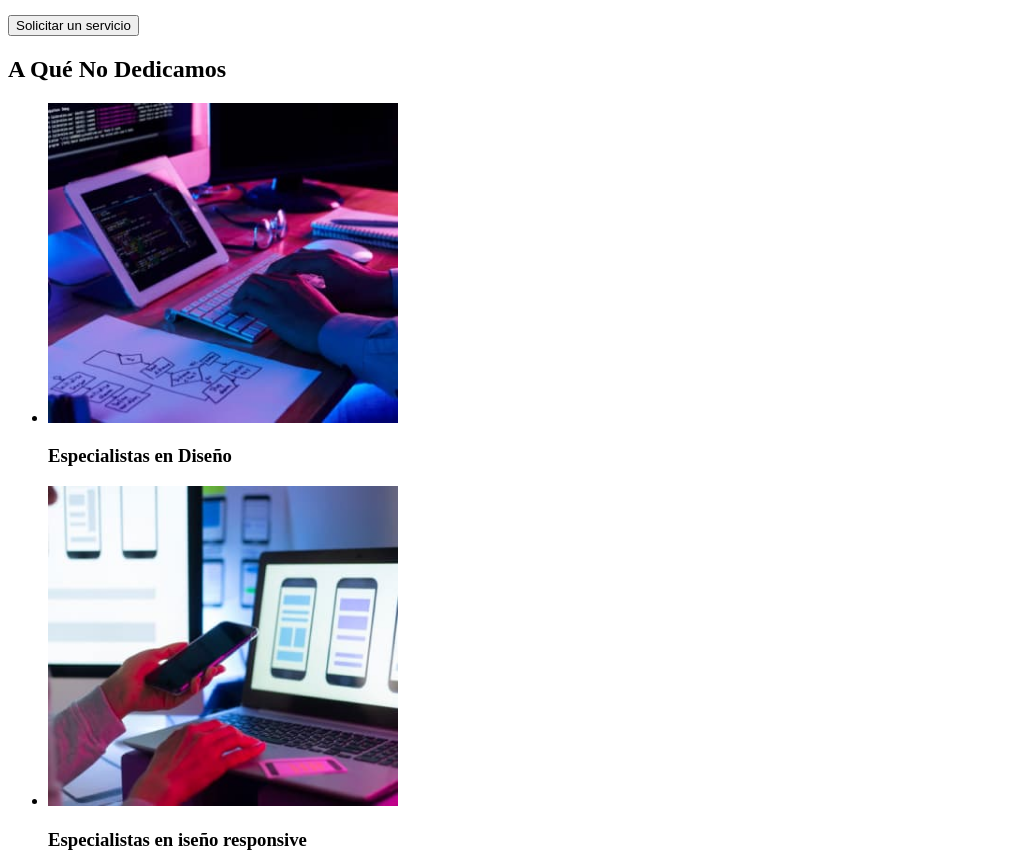
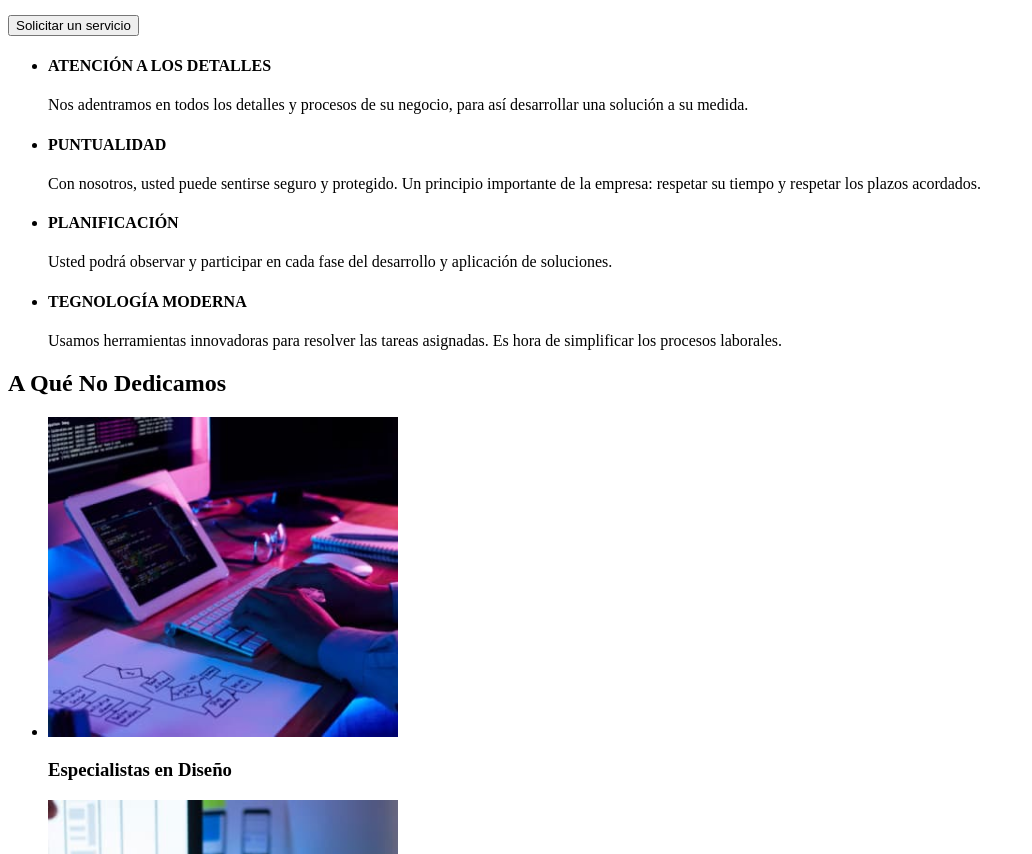
Before and after one commit to jhmorenof/goit-markup-hw-01, a plain HTML site: page index.html in a window 1280 px wide. Shown: the part 200-1054 px from the top of the page, without its empty margins (0-1032 px from the left). Drawn offline with Linux system fonts and the light colour scheme.

Commit message:
actualizando sección

```diff
--- a/index.html
+++ b/index.html
@@ -26,13 +26,35 @@
     <button>Solicitar un servicio</button>
 </section>
 <section>
+    <ul>
+        <li>
+            <h4>ATENCIÓN A LOS DETALLES</h4>
+            <p>
+                Nos adentramos en todos los detalles y procesos de su negocio, para así desarrollar una solución a su medida.
+            </p>
+        </li>
+        <li>
+            <h4>PUNTUALIDAD</h4>
+            <p>Con nosotros, usted puede sentirse seguro y protegido. Un principio importante de la empresa: respetar su tiempo y respetar los plazos acordados.</p>
+        </li>
+        <li>
+            <h4>PLANIFICACIÓN</h4>
+            <p>Usted podrá observar y participar en cada fase del desarrollo y aplicación de soluciones.</p>
+        </li>
+        <li>
+            <h4>TEGNOLOGÍA MODERNA</h4>
+            <p>Usamos herramientas innovadoras para resolver las tareas asignadas. Es hora de simplificar los procesos laborales.</p>
+        </li>
+    </ul>
+</section>
+<section>
     <h2> A Qué No Dedicamos</h2>
     <ul>
         <li><img src="./images/imagen01.jpg" alt="Diseño de software" width="350" height="320">
         <h3>Especialistas en Diseño</h3>
         </li>
         <li><img src="./images/imagen02.jpg" alt="Diseño responsive" width="350" height="320">
-        <h3>Especialistas en iseño responsive</h3>
+        <h3>Especialistas en diseño responsive</h3>
         </li>
         <li><img src="./images/imagen03.jpg" alt="Diseño con colores personalizado" width="360" height="320">
         <h3>Personalización de sus productos</h3>
```
